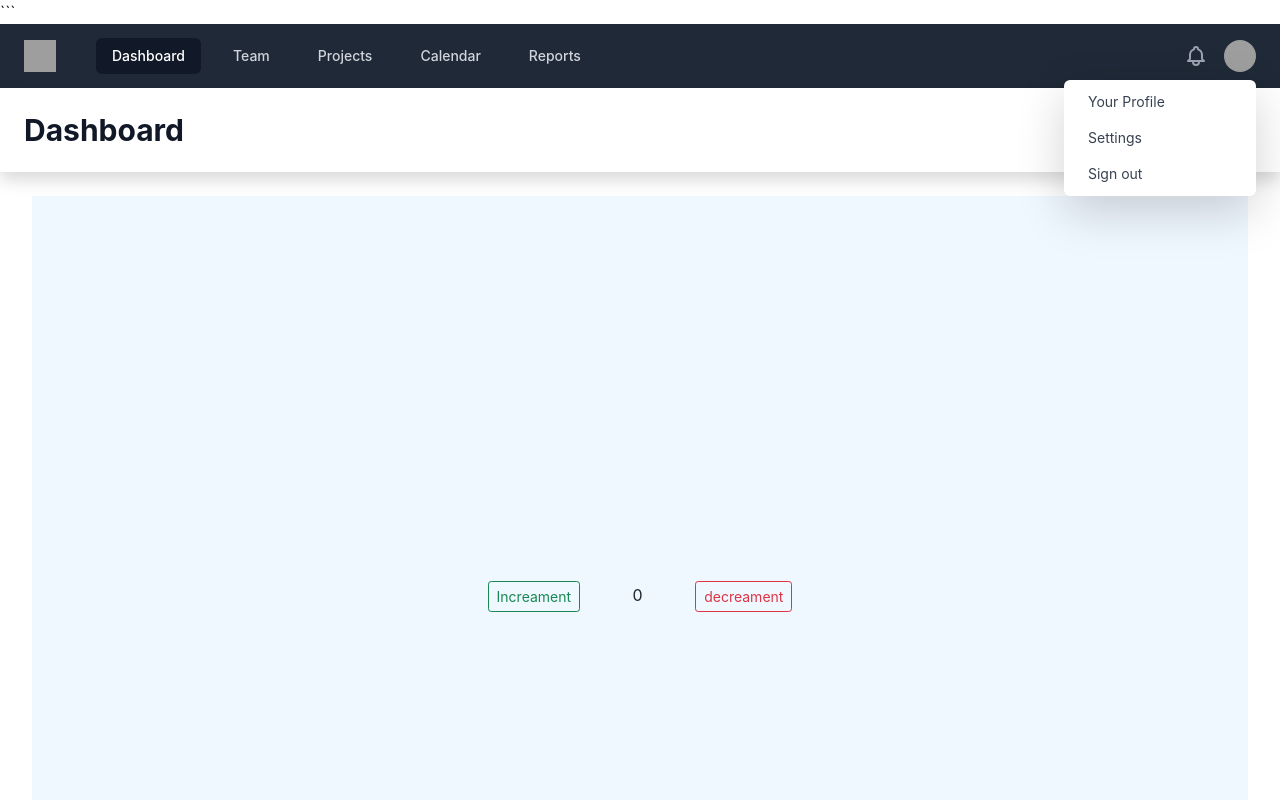
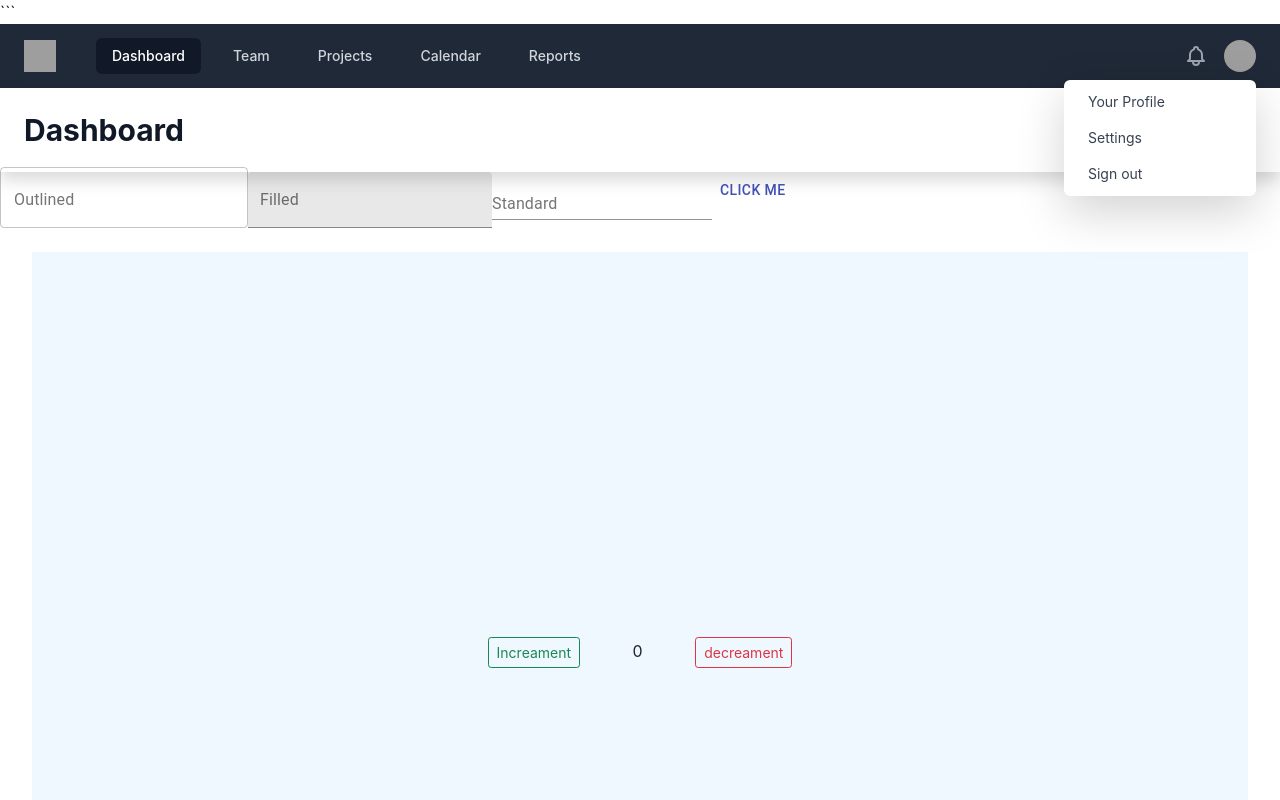
Before and after one commit to skntmax/reduxTodo, a React (Create React App) app: page / in a window 1280 px wide. Shown: the top 800 px of the page. Built offline with nearby package versions, Linux system fonts and the light colour scheme; grey boxes are pictures that could not be loaded.

Commit message:
text field alert added

```diff
--- a/package.json
+++ b/package.json
@@ -3,6 +3,7 @@
   "version": "0.1.0",
   "private": true,
   "dependencies": {
+    "@material-ui/core": "^4.12.3",
     "@testing-library/jest-dom": "^5.16.2",
     "@testing-library/react": "^12.1.3",
     "@testing-library/user-event": "^13.5.0",
--- a/src/App.js
+++ b/src/App.js
@@ -2,6 +2,7 @@ import logo from './logo.svg';
 import './App.css';
 import Home from './component/Home';
 import {useSelector } from 'react-redux'
+import { TextField } from '@material-ui/core';
 import {increament,decrement} from './actions/index'
 import { useDispatch } from 'react-redux';
 import Dashoboard from './Dashoboard';
@@ -11,7 +12,10 @@ function App() {
    const dispatch = useDispatch()
     return (
       <>
+
+
      <Dashoboard/>
+
 
          </>
 
--- a/src/Dashoboard.jsx
+++ b/src/Dashoboard.jsx
@@ -1,5 +1,6 @@
-import React from 'react'
+import React ,{useState} from 'react'
 import './App.css';
+import { TextField ,Button } from '@material-ui/core';
 import Home from './component/Home';
 import { useSelector } from 'react-redux'
 import {increament,decrement} from './actions/index'
@@ -11,7 +12,7 @@ export default function Dashoboard() {
 
     const myState = useSelector((state)=>state.changeTheNumber)
     const dispatch = useDispatch()
-
+  const [name,setName] = useState('')
      return (
     <>
     <html className="h-full bg-gray-100">
@@ -155,6 +156,12 @@ export default function Dashoboard() {
   </header>
 
   <main>
+
+  <TextField id="outlined-basic" label="Outlined" variant="outlined" onChange={e=> setName(e.target.value) } />
+<TextField id="filled-basic" label="Filled" variant="filled"  onChange={e=> setName(e.target.value) } />
+<TextField id="standard-basic" label="Standard" variant="standard" onChange={e=> setName(e.target.value) } />
+<Button color="primary" varient=""  onClick={()=>{ alert(name) }}>Click me  </Button>
+
     <div className="max-w-7xl mx-auto py-6 sm:px-6 lg:px-8">
       {/* <!-- Replace with your content --> */}
 
```
Also changed, not shown: 1 other file (tests, documents, lock files or other folders).
